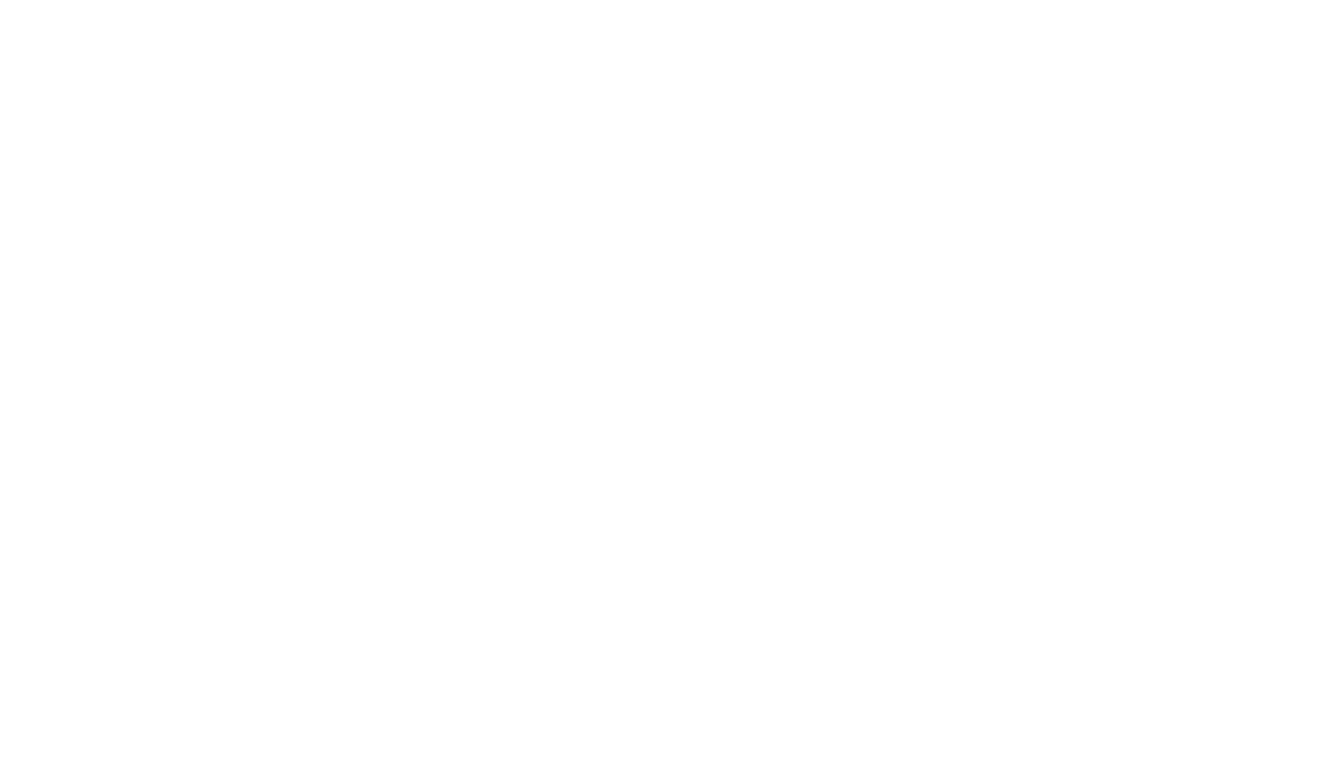
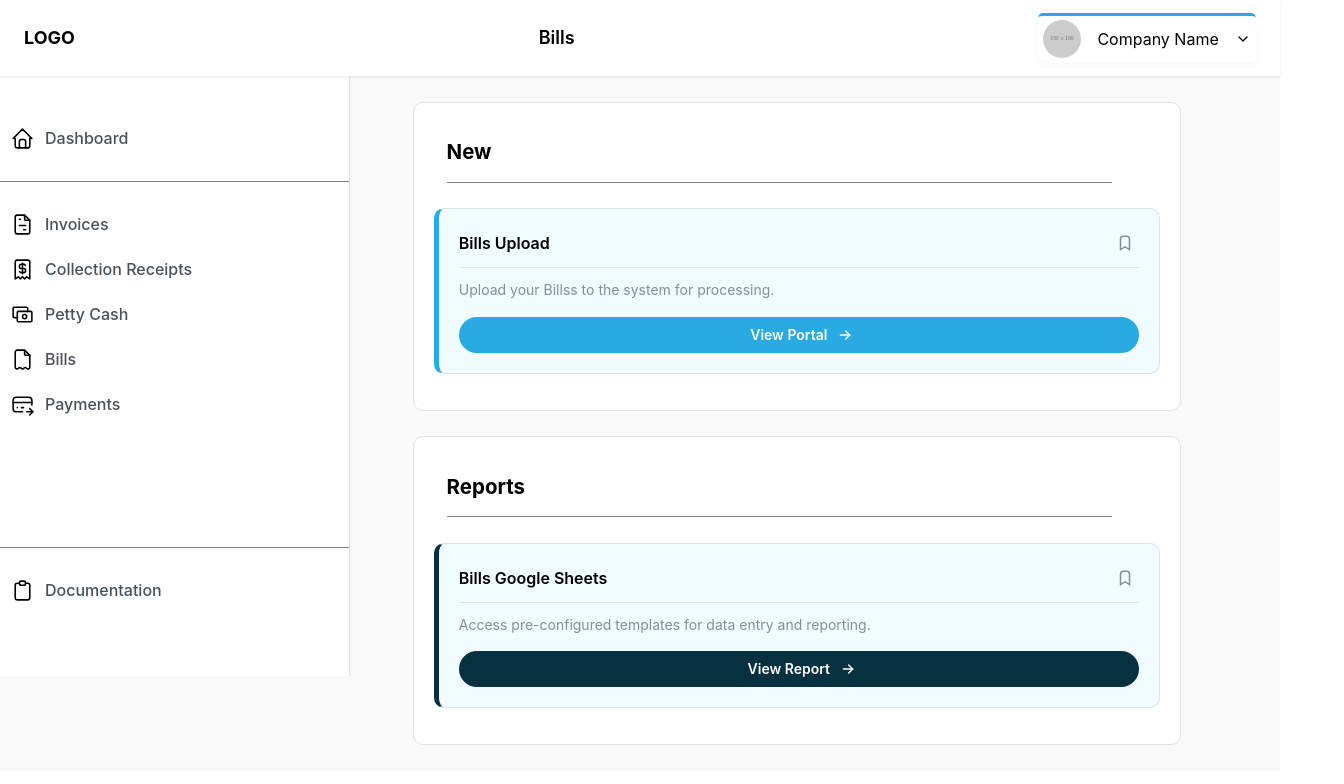
Before and after one commit to CSIhelp/Stewrd_CalamansiPie, a React (Vite) app in the folder John/: page /bills in a window 1280 px wide. Before the commit this address had no page. Shown: the top 784 px of the page, 1344 px wide, since content can reach past the window. Built offline with nearby package versions, Linux system fonts and the light colour scheme.

Commit message:
Added bills page

```diff
--- a/John/src/App.tsx
+++ b/John/src/App.tsx
@@ -1,6 +1,6 @@
 
 import './App.css'
-import { BrowserRouter, Routes, Route, Link } from "react-router-dom";
+import { BrowserRouter, Routes, Route } from "react-router-dom";
 
 // Import pages
 import LogIn from './pages/LogIn/LogIn';
@@ -8,6 +8,7 @@ import Dashboard from './pages/Dashboard/Dashboard'
 import Invoice from './pages/Invoice/Invoice'
 import PettyCash from './pages/PettyCash/PettyCash';
 import CollectionReceipt from './pages/CollectionReceipt/CollectionReceipt';
+import Bills from './pages/Bills/Bills'
 function App() {
 
 
@@ -19,9 +20,8 @@ function App() {
           <Route path="/login" element={<LogIn />} />
           <Route path="/invoice" element={<Invoice />} />
           <Route path="/pettycash" element={<PettyCash />} />
-           <Route path="/pettycash" element={<PettyCash />} />
            <Route path="/collectionreceipt" element={<CollectionReceipt />} />
-
+           <Route path='/bills' element={<Bills/>} />
         </Routes>
  </BrowserRouter>
     </>
--- a/John/src/components/SideNav/SideNavBar.tsx
+++ b/John/src/components/SideNav/SideNavBar.tsx
@@ -20,7 +20,7 @@ const SideBarLinks = [
     {link: '/invoice', label: 'Invoices', icon: IconFileInvoice},
     {link: '/collectionreceipt', label: 'Collection Receipts', icon: IconReceiptDollar},
     {link: '/pettycash', label: ' Petty Cash', icon: IconCash},
-    {link: '', label: 'Bills', icon: IconInvoice},
+    {link: '/bills', label: 'Bills', icon: IconInvoice},
     {link: '', label: 'Payments', icon: IconCreditCardPay},
 
 ]
--- /dev/null
+++ b/John/src/pages/Bills/Bills.css
@@ -0,0 +1,30 @@
+.BillsContainer{
+    display: flex;
+    flex-direction: row !important;
+    width: 100vw;
+
+}
+.BillsCardContainer{
+    display: flex;
+    flex-direction: column;
+    width: 100vw !important;
+    margin-left: 30vw;
+    margin-top: 2vw;
+ justify-items: center;
+
+}
+
+.BillsCard{
+    width: 60vw !important;
+    margin-left: 1vw;
+    margin-bottom: 2vw;
+    border-radius: 10px;
+}
+
+.BillsTitleCard {
+    width: 52vw !important;
+    margin-left: 1vw;
+    margin-bottom: 2vw;
+    border-bottom: 1px solid #877E7E;
+    font-size: 0.8vw;
+}
--- /dev/null
+++ b/John/src/pages/Bills/Bills.tsx
@@ -0,0 +1,49 @@
+import React from "react";
+import Header from "../../components/Header/Header";
+import { Card, Group, Container } from "@mantine/core";
+import { SideNavBar } from "../../components/SideNav/SideNavBar";
+import "./Bills.css";
+import NewItemCard from "../../components/NewItemCard/NewItemCard";
+import ReportItemCard from "../../components/ReportItemCard/ReportItemCard";
+
+function Bills() {
+
+    return(
+        <>
+          <Header title="Bills"/>
+          <div className="BillsContainer">
+            <SideNavBar />
+            </div>
+            <Container className="BillsCardContainer">
+              <Card withBorder radius="md" p="lg" className="BillsCard">
+                <Group className="BillsTitleCard">
+                  <h1>New</h1>
+                </Group>
+
+                {/*Bills Item card 1 Reusable */}
+                <NewItemCard
+                    title="Bills Upload"
+                    description="Upload your Billss to the system for processing."
+                    buttonText="View Portal"
+                    buttonLink="https://example.com/collection-receipt-upload"
+                />
+              </Card>
+
+              <Card withBorder radius="md" p="lg" className="BillsCard">
+                <Group className="BillsTitleCard">
+                  <h1>Reports</h1>
+                </Group>
+
+                {/* Bills Item card 2 Reusable */}
+                <ReportItemCard
+                    title="Bills Google Sheets"
+                    description="Access pre-configured templates for data entry and reporting."
+                    buttonText="View Report"
+                    buttonLink="https://example.com/collection-receipt-report"
+                />
+              </Card>
+              </Container>
+        </>
+    )
+}
+export default Bills;
```
